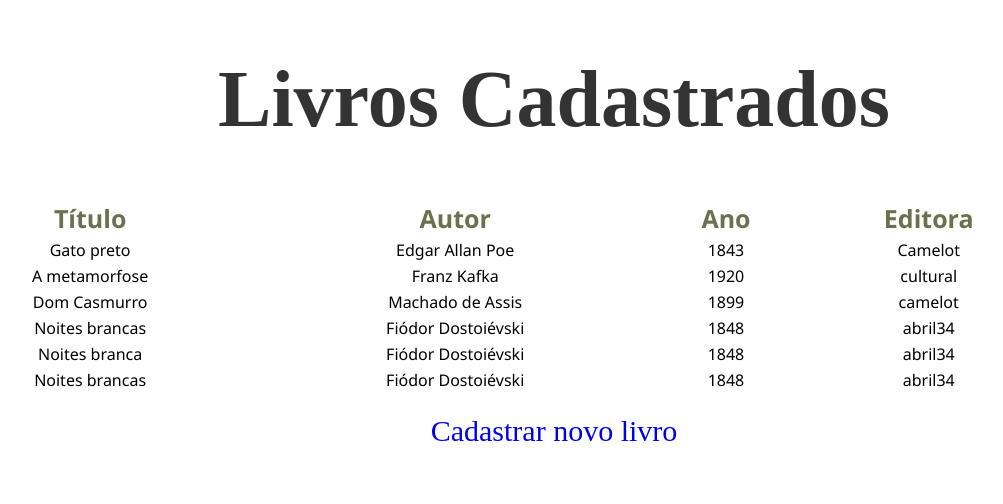
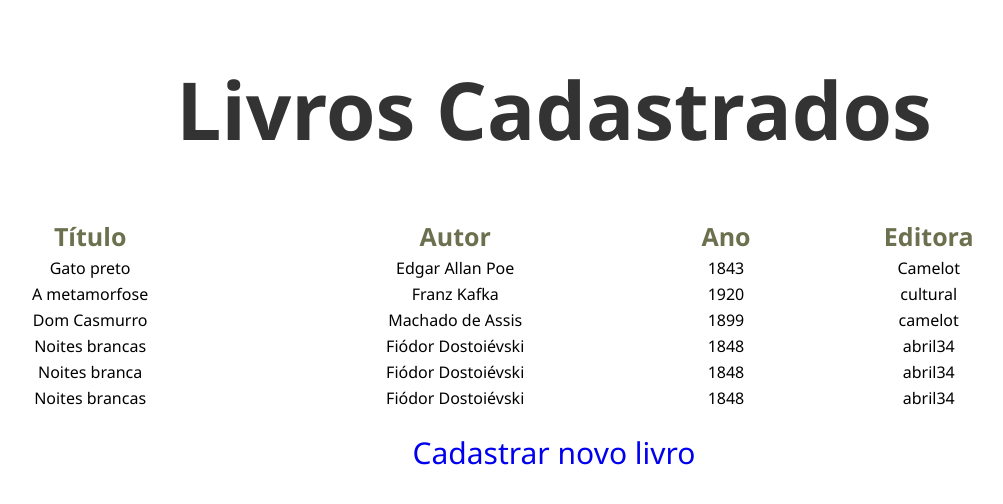
Before and after one commit to jocov23/catalogo-livros, a Django app: page /livros/lista/ in a window 1280 px wide. Shown: the top 504 px of the page, without its empty margins (86-1089 px from the left). Run offline with Django 5.2, Linux system fonts and the light colour scheme; data comes from the database, SQL or seed files in the repository.

Commit message:
fixed font family

```diff
--- a/app/livros/static/styleLivro.css
+++ b/app/livros/static/styleLivro.css
@@ -1,4 +1,5 @@
 h1{
+    font-family:'Segoe UI', Tahoma, Geneva, Verdana, sans-serif;
     justify-content: center;
     align-items:center;
     display: flex;
@@ -6,6 +7,7 @@ h1{
     color: #333;
 }
 a{
+    font-family:'Segoe UI', Tahoma, Geneva, Verdana, sans-serif;
     position: sticky;
     top: 0;
     text-align: center;
```
